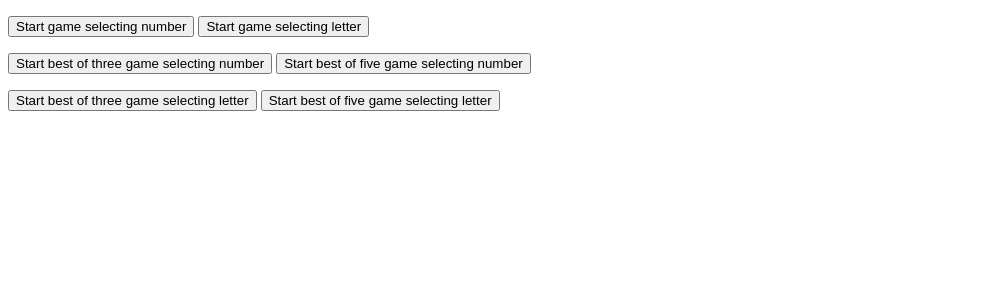
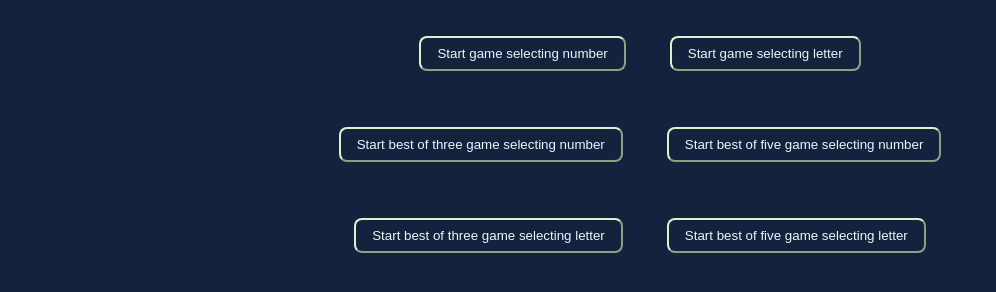
Before and after one commit to roman-thapa/rock-paper-scissors, a plain HTML site: page index.html in a window 1280 px wide. Shown: the whole page, without its empty margins (0-996 px from the left). Drawn offline with Linux system fonts and the light colour scheme.

Commit message:
Add stylesheet and design the webpage

```diff
--- a/index.html
+++ b/index.html
@@ -5,6 +5,7 @@
         <meta charset="UTF-8">
         <title>Rock Paper Scissor Game</title>
         <script src="script.js"></script>
+        <link rel="stylesheet" href="style.css">
     </head>
 
     <body>
--- /dev/null
+++ b/style.css
@@ -0,0 +1,24 @@
+* {
+    background-color: #16213E;
+    color: #E8F9FD;
+    text-align: center;
+}
+
+h1 {
+    font-weight: bolder;
+    text-shadow: 2px;
+}
+
+
+
+button {
+    padding: 8px 16px;
+    border-radius: 8px;
+    border-color: #D4F6CC;
+    margin: 20px;
+}
+
+button:hover{
+    background-color: #2B4865;
+    color: #E2DCC8;
+}
```
